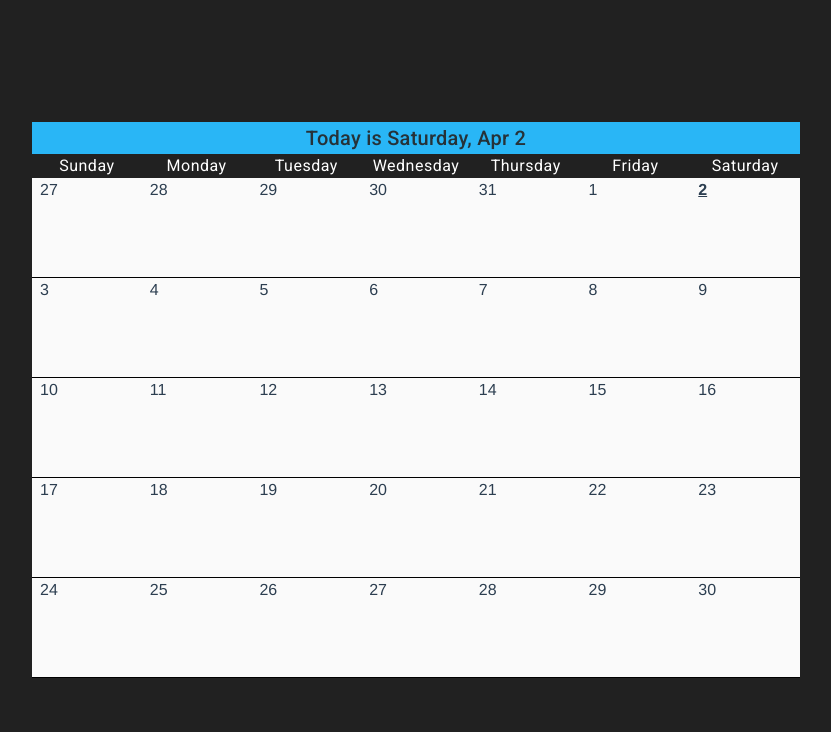
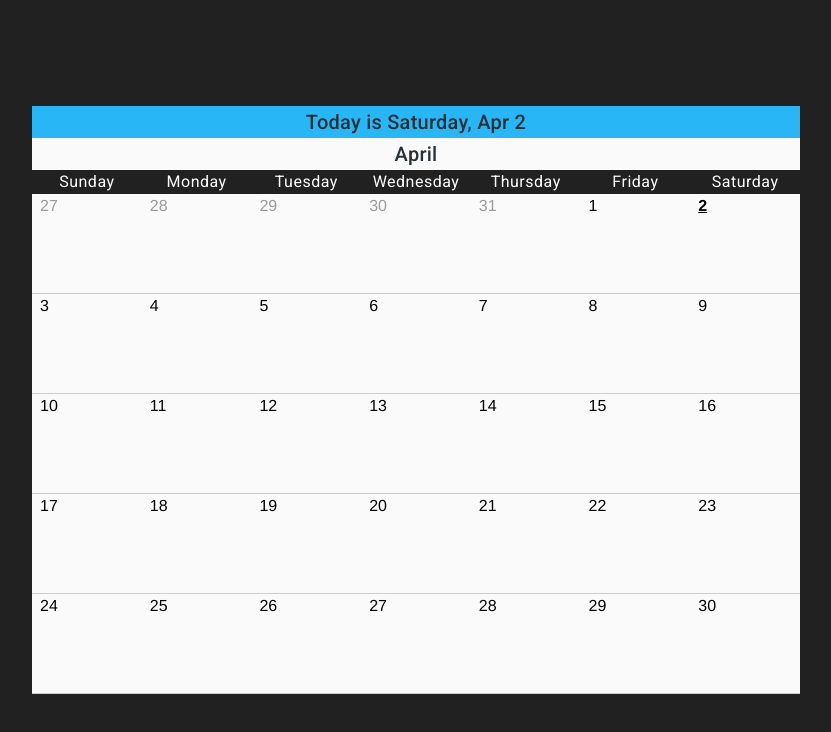
Before and after one commit to viniciuspinatti/vue-calendar-app, a Vue app: page / in a window 1280 px wide. Shown: the top 732 px of the page, without its empty margins (224-1055 px from the left). Built offline with nearby package versions, Linux system fonts and the light colour scheme.

Commit message:
Sort reminders by time, hability to edit and overflow treatment

```diff
--- a/src/components/Calendar.vue
+++ b/src/components/Calendar.vue
@@ -1,6 +1,11 @@
 <template>
   <div>
     <CurrentDate :currentDate="currentDate" />
+    <v-row no-gutters>
+      <v-col cols="12" class="text-center title white--text">
+        <span style="color: #263238">{{ currentMonthFullName(currentDateSelected) }}</span>
+      </v-col>
+    </v-row>
     <div class="calender-columns-container">
       <div
         v-for="week in columnsForWeeks"
@@ -22,12 +27,17 @@
         @click="clickToAddReminder(day.date)"
       >
         <div>
-          <span
-            class="mt-1 ml-2"
-            :style="{ 'text-decoration': day.date == currentDate ? 'underline' : 'none' }"
-            :class="day.date == currentDate ? ['font-weight-bold'] : []"
-            >{{ monthDay(day.date) }}</span
-          >
+          <span class="mt-1 ml-2" :class="customClasses(day.date)">{{ monthDay(day.date) }}</span>
+        </div>
+        <div
+          v-for="rem in day.reminders"
+          :key="rem.id"
+          class="pl-6 body-2 white--text day-reminders"
+          :style="{ 'background-color': rem.color }"
+          :title="rem.description"
+          @click.stop="clickToEditReminder(rem)"
+        >
+          {{ rem.description }}
         </div>
       </div>
     </div>
@@ -35,14 +45,14 @@
       <Reminder
         :currentDateSelected="currentDateSelected"
         :reminder="reminder"
-        @close="showAddReminderDialog = false"
+        @close="closeDialogAndResetReminder()"
       />
     </v-dialog>
   </div>
 </template>
 
 <script lang="ts">
-import { Component, Vue } from "vue-property-decorator";
+import { Component, Vue, Watch } from "vue-property-decorator";
 import dayjs from "dayjs";
 import CurrentDate from "./CurrentDate.vue";
 import DateHelper from "@/helpers/DateHelper";
@@ -75,17 +85,27 @@ export default class Calendar extends Vue {
     return weeks;
   }
 
-  get allReminders(): Reminder.ReminderAdded[] {
+  get allReminders(): Reminder.Reminder[] {
     return gettersReminder.getAllReminders();
   }
 
   /* Methods */
   generateDaysWithReminders(): void {
-    const allDays = DateHelper.generateAllMonthDays(this.currentDate);
+    const allDays = DateHelper.generateAllMonthDays(this.currentDateSelected);
     const allDaysWithReminders: CalendarReminder.DayWithReminders[] = [];
 
     allDays.forEach((day) => {
-      const remindersInThisDay = this.allReminders.filter((reminder) => reminder.date == day);
+      /* Filter reminders for this day in loop.
+      Parse and stringify to break any reference that could be affect object directly in reminders list stored */
+      const remindersInThisDay: Reminder.Reminder[] = JSON.parse(
+        JSON.stringify(this.allReminders.filter((reminder) => reminder.date == day))
+      );
+
+      /* Time was saved in 24h format, so in this case can use string localeCompare to sort */
+      remindersInThisDay.sort((a, b) => {
+        return a.time.localeCompare(b.time);
+      });
+
       allDaysWithReminders.push({
         date: day,
         reminders: remindersInThisDay
@@ -99,8 +119,18 @@ export default class Calendar extends Vue {
     return dayjs(pDate).format("D");
   }
 
+  currentMonthFullName(pDate: string): string {
+    return dayjs(pDate).format("MMMM");
+  }
+
+  monthD(pDate: string): string {
+    return dayjs(pDate).format("D");
+  }
+
   clickToAddReminder(pDate: string): void {
+    /* Default values to create new reminder */
     this.reminder = {
+      id: null,
       description: "",
       time: "12:00",
       city: null,
@@ -111,6 +141,45 @@ export default class Calendar extends Vue {
 
     this.currentDateSelected = pDate;
     this.showAddReminderDialog = true;
+  }
+
+  clickToEditReminder(pReminderToEdit: Reminder.Reminder): void {
+    /* Get all values from current reminder */
+    this.reminder = {
+      id: pReminderToEdit.id,
+      description: pReminderToEdit.description,
+      time: pReminderToEdit.time,
+      city: pReminderToEdit.city,
+      color: pReminderToEdit.color,
+      weather: pReminderToEdit.weather,
+      date: pReminderToEdit.date
+    };
+
+    this.showAddReminderDialog = true;
+  }
+
+  closeDialogAndResetReminder(): void {
+    this.showAddReminderDialog = false;
+    this.reminder = null;
+  }
+
+  customClasses(pDate: string): string[] {
+    const classes: string[] = [];
+
+    if (this.currentDate == pDate) {
+      classes.push("font-weight-bold", "text-decoration-underline");
+    }
+
+    if (dayjs(pDate).format("M") == dayjs(this.currentDateSelected).format("M")) {
+      classes.push("black--text");
+    } else {
+      classes.push("text--disabled");
+    }
+    return classes;
+  }
+
+  @Watch("allReminders", { immediate: true, deep: true }) onAllReminders(): void {
+    this.generateDaysWithReminders();
   }
 }
 </script>
@@ -134,8 +203,15 @@ export default class Calendar extends Vue {
   border: none !important;
 }
 .day {
-  border-bottom: 1px solid black;
+  border-bottom: 1px solid #ccc;
   height: 100px;
+  max-height: 100px;
   cursor: pointer;
+  overflow-y: auto;
+}
+.day-reminders {
+  white-space: nowrap;
+  overflow: hidden;
+  text-overflow: ellipsis;
 }
 </style>
--- a/src/components/Reminder/Reminder.vue
+++ b/src/components/Reminder/Reminder.vue
@@ -46,7 +46,9 @@
       <v-row>
         <v-col cols="12" class="text-right">
           <v-btn outlined color="grey darken-4" class="mr-4" @click="close">Close</v-btn>
-          <v-btn outlined color="light-blue darken-1" @click="addOrUpdateReminder()">Save</v-btn>
+          <v-btn outlined color="light-blue darken-1" @click="addOrUpdateReminder()"
+            >{{ action == "ADD" ? "Add" : "Update" }}
+          </v-btn>
         </v-col>
       </v-row>
     </v-card-actions>
@@ -69,7 +71,7 @@ import { gettersReminder, mutationsReminder } from "@/store/Reminder";
 })
 export default class Reminder extends Vue {
   @Prop({}) currentDateSelected!: string;
-  @Prop({}) reminder!: Reminder.Reminder | Reminder.ReminderAdded;
+  @Prop({}) reminder!: Reminder.Reminder;
 
   id = 0;
   description = "";
@@ -87,7 +89,7 @@ export default class Reminder extends Vue {
     return DateHelper.dayWeekWithMonthAndDayMonth(this.currentDateSelected);
   }
 
-  get allReminders(): Reminder.ReminderAdded[] {
+  get allReminders(): Reminder.Reminder[] {
     return gettersReminder.getAllReminders();
   }
 
@@ -165,14 +167,26 @@ export default class Reminder extends Vue {
   }
 
   @Watch("reminder", { immediate: true, deep: true }) onReminder(
-    newReminder: Reminder.Reminder | Reminder.ReminderAdded
+    newReminder: Reminder.Reminder | null
   ): void {
-    if (!Object.prototype.hasOwnProperty.call(newReminder, "id")) {
+    /* Reminder in calendar will reset to null after close dialog */
+    if (newReminder) {
+      if (!newReminder.id) {
         this.action = "ADD";
 
+        /* If reminders list is empty, will create the first reminder with 1. Else plus 1 in the last id; */
         this.id = this.allReminders.length
-        ? this.allReminders[this.allReminders.length - 1].id + 1
+          ? (this.allReminders[this.allReminders.length - 1].id as number) + 1
           : 1;
+        this.description = newReminder.description;
+        this.time = newReminder.time;
+        this.citySelected = newReminder.city;
+        this.color = newReminder.color;
+        this.weather = newReminder.weather;
+      } else {
+        this.action = "EDIT";
+
+        this.id = newReminder.id;
         this.description = newReminder.description;
         this.time = newReminder.time;
         this.citySelected = newReminder.city;
@@ -181,6 +195,7 @@ export default class Reminder extends Vue {
       }
     }
   }
+}
 </script>
 
 <style scoped></style>
--- a/src/store/Reminder.ts
+++ b/src/store/Reminder.ts
@@ -1,23 +1,23 @@
 import Vue from "vue";
 
 const state = Vue.observable({
-  allReminders: [] as Reminder.ReminderAdded[]
+  allReminders: [] as Reminder.Reminder[]
 });
 
 export const gettersReminder = {
-  getAllReminders: (): Reminder.ReminderAdded[] => {
+  getAllReminders: (): Reminder.Reminder[] => {
     return state.allReminders;
   }
 };
 
 export const mutationsReminder = {
-  setAllReminders: (allReminders: Reminder.ReminderAdded[]): void => {
+  setAllReminders: (allReminders: Reminder.Reminder[]): void => {
     state.allReminders = allReminders;
   },
-  addNewReminder: (newReminder: Reminder.ReminderAdded): void => {
+  addNewReminder: (newReminder: Reminder.Reminder): void => {
     state.allReminders.push(newReminder);
   },
-  updateReminder: (updatedReminder: Reminder.ReminderAdded, position: number): void => {
+  updateReminder: (updatedReminder: Reminder.Reminder, position: number): void => {
     state.allReminders[position] = updatedReminder;
   }
 };
--- a/src/types/Reminder.d.ts
+++ b/src/types/Reminder.d.ts
@@ -3,6 +3,7 @@ export {};
 declare global {
   namespace Reminder {
     type Reminder = {
+      id: null | number;
       description: string;
       time: string;
       city: City | null;
@@ -10,10 +11,6 @@ declare global {
       weather: OpenWeather.SkyWithTemperature | null;
       date: string;
     };
-
-    interface ReminderAdded extends Reminder {
-      id: number;
-    }
 
     type City = {
       name: string;
```
Lines whose indentation alone changed are shown as unchanged.
